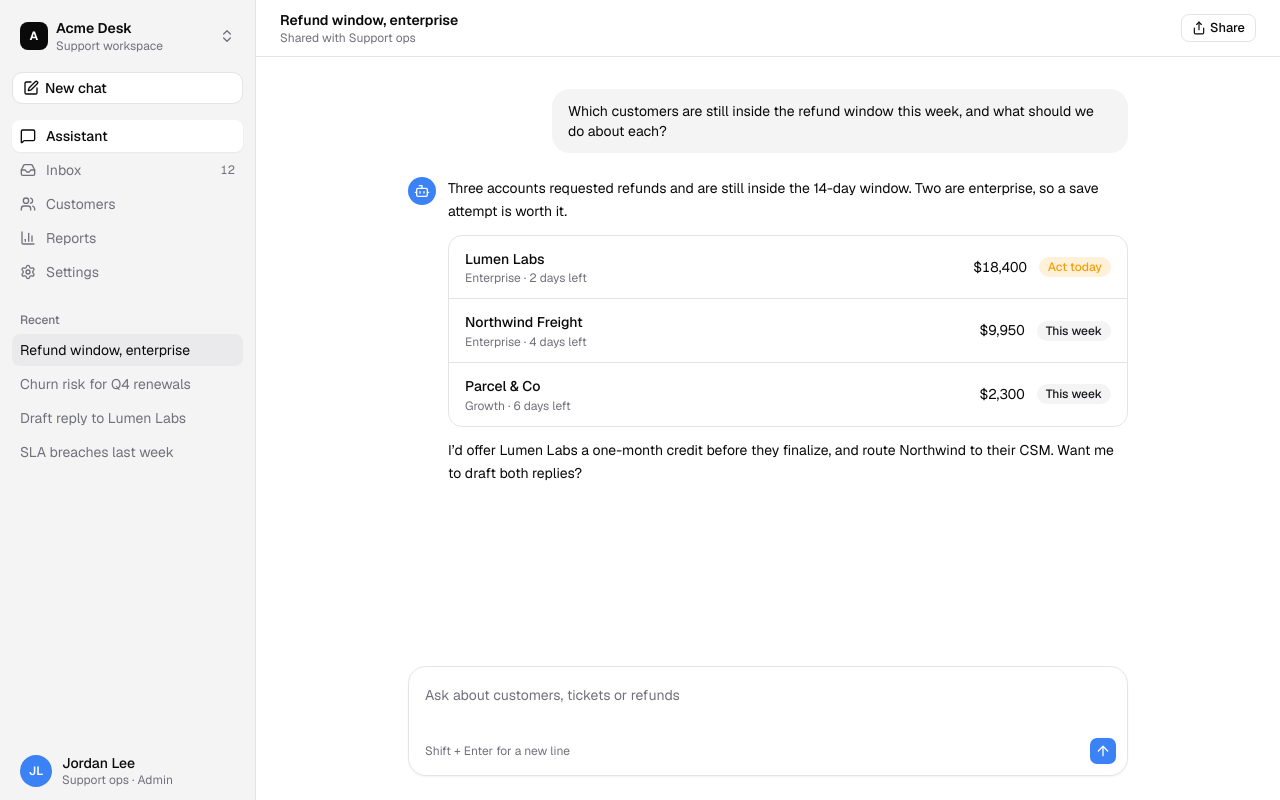
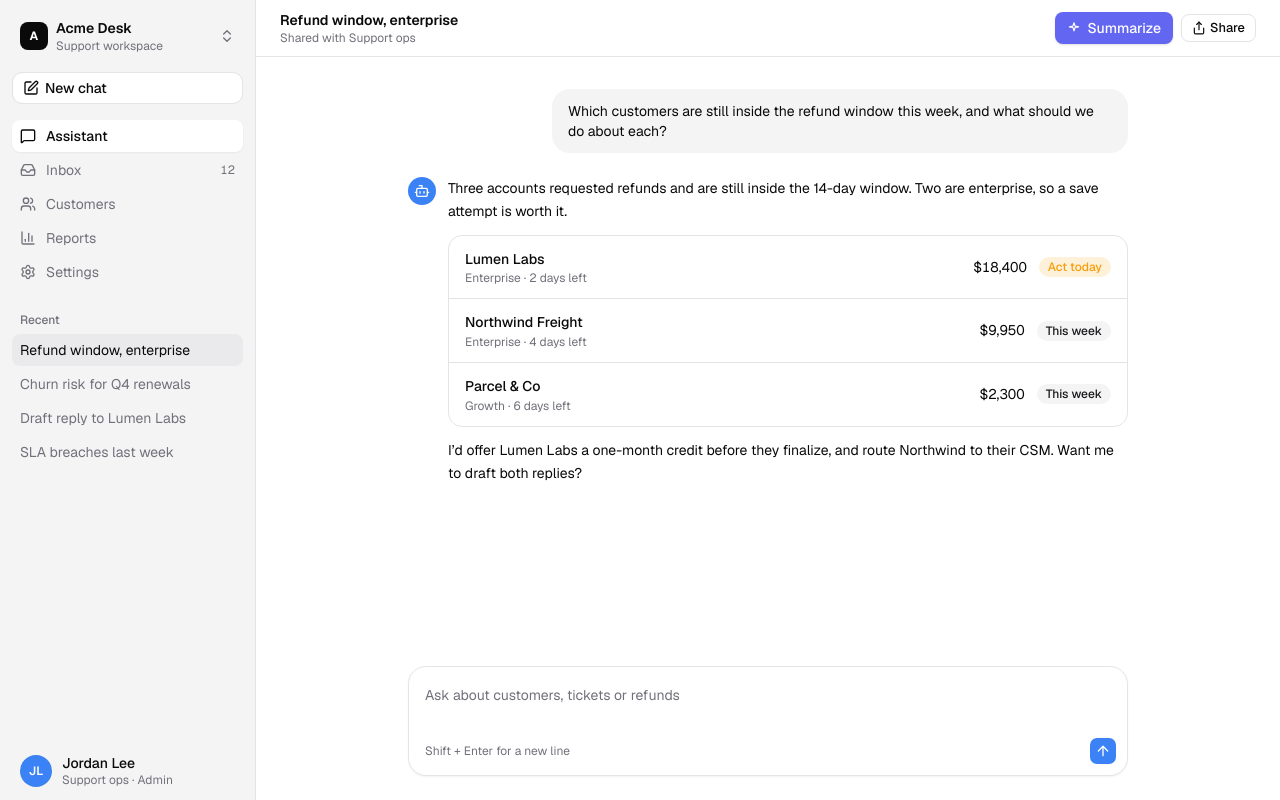
Before and after one commit to treyfour/jevdriftdetect, a Next.js app: page /app in a window 1280 px wide. Built offline with nearby package versions, Linux system fonts and the light colour scheme.

Commit message:
Add Summarize thread action to the chat header

```diff
--- a/saas/ThreadHeader.tsx
+++ b/saas/ThreadHeader.tsx
@@ -9,6 +9,15 @@ export function ThreadHeader() {
         <span className="text-xs text-muted-foreground">Shared with Support ops</span>
       </div>
       <div className="flex items-center gap-2">
+        <button
+          type="button"
+          className="inline-flex items-center gap-1.5 rounded-md bg-[#6366f1] px-3 py-1.5 text-sm font-medium text-white shadow-sm hover:bg-[#4f46e5]"
+        >
+          <svg xmlns="http://www.w3.org/2000/svg" width="14" height="14" viewBox="0 0 24 24" fill="none" stroke="currentColor" strokeWidth="2" strokeLinecap="round" strokeLinejoin="round">
+            <path d="M12 3l1.9 5.8L20 10l-6.1 1.2L12 17l-1.9-5.8L4 10l6.1-1.2z" />
+          </svg>
+          Summarize
+        </button>
         <Button variant="outline" size="sm">
           <ShareIcon />
           Share
```
